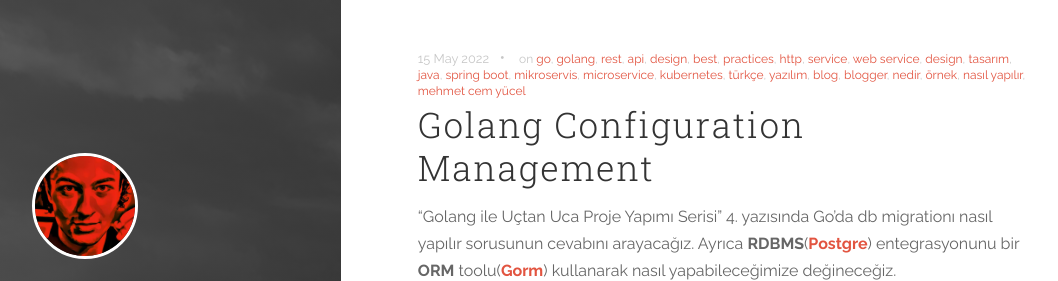
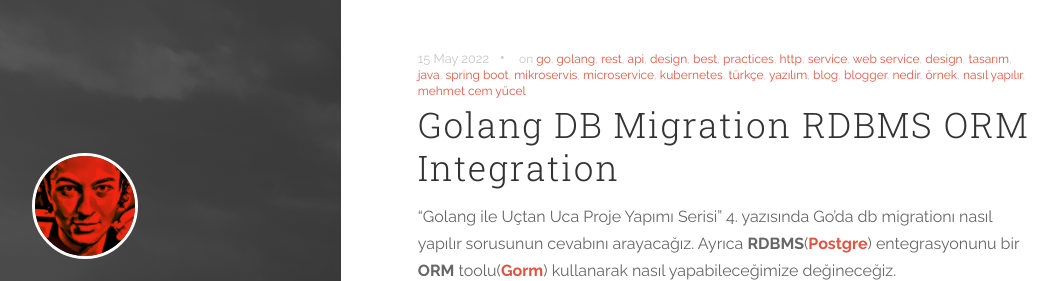
Before and after one commit to pozerank/pozerank.github.io, a Jekyll site: the page built from _posts/2022-05-15-golang-db-migration-rdbms-orm-integration.markdown, in a window 1280 px wide and 900 px high, cut to the strip 0-281 px from the top of the window. Shown: the whole strip, without its empty margins (171-1229 px from the left). Built offline with Jekyll 4.4.1, drawn with Linux system fonts in a browser that asks for light colours; comment, search, counter and statistics services are not loaded.

Commit message:
Update 2022-05-15-golang-db-migration-rdbms-orm-integration.markdown

```diff
--- a/_posts/2022-05-15-golang-db-migration-rdbms-orm-integration.markdown
+++ b/_posts/2022-05-15-golang-db-migration-rdbms-orm-integration.markdown
@@ -1,5 +1,5 @@
 ---
-title:  "Golang Configuration Management"
+title:  "Golang DB Migration RDBMS ORM Integration"
 date:   2022-05-15 10:00:00
 categories: [mimari, go, microservices]
 tags: [go, golang, rest, api, design, best, practices, http, service, web service, design, tasarım, java, spring boot, mikroservis, microservice, kubernetes,  türkçe, yazılım, blog, blogger, nedir, örnek, nasıl yapılır, mehmet cem yücel]
```
